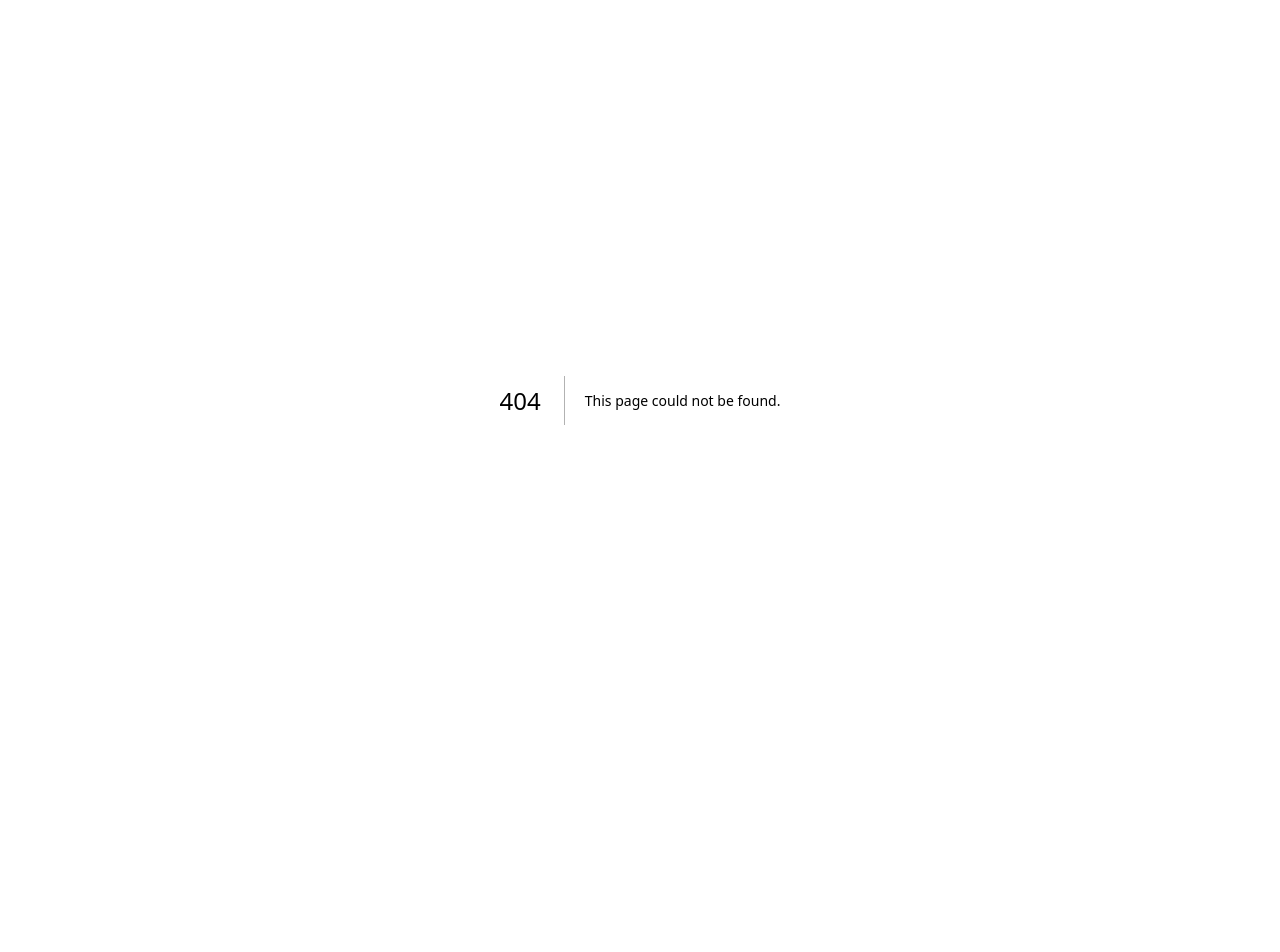
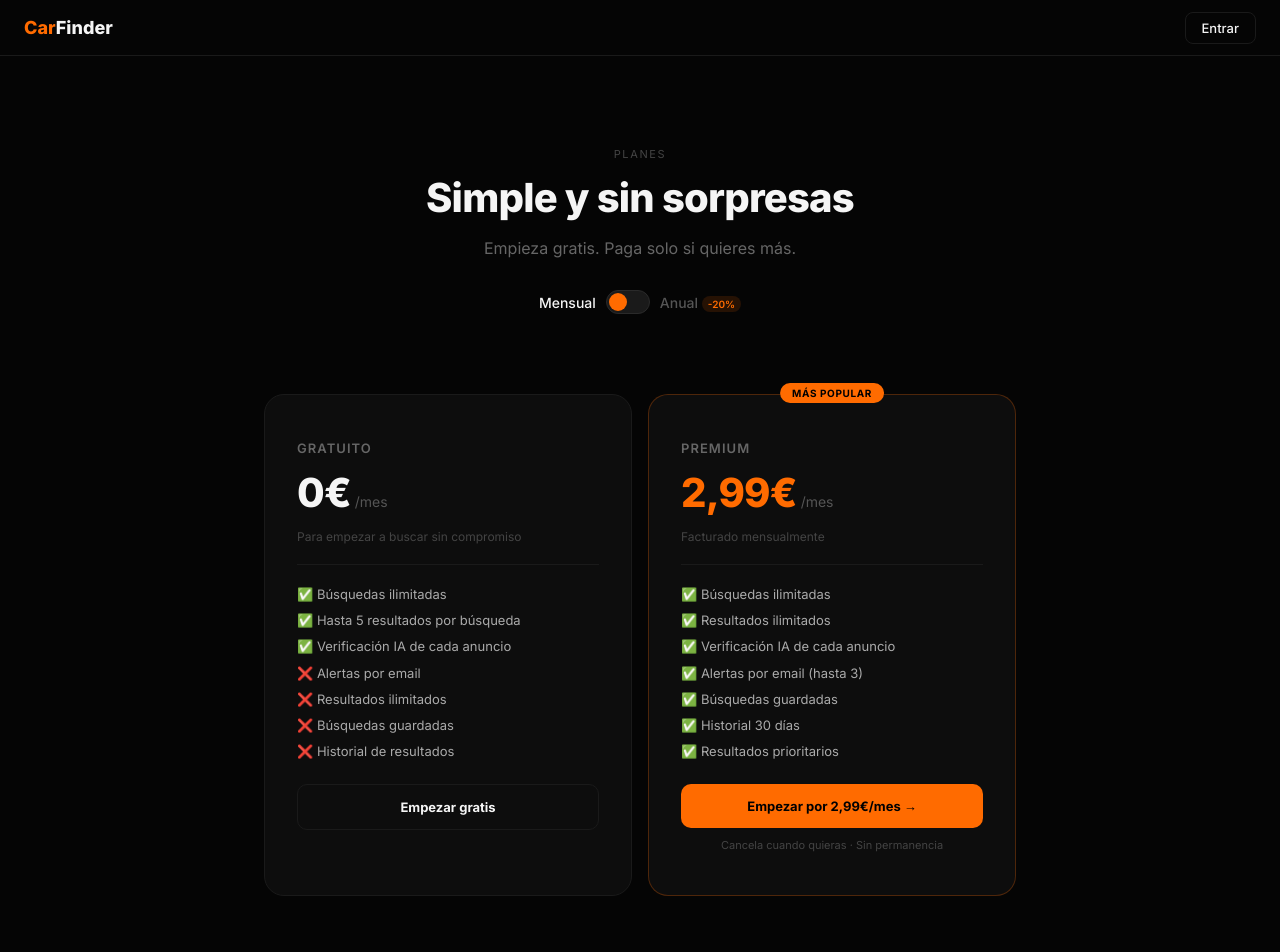
Before and after one commit to maarcmoreno1309-crypto/carfinder-espana, a Next.js app: page /precios in a window 1280 px wide. Before the commit this address had no page. Shown: the top 952 px of the page. Before the commit the page ends 800 px from the top, so only its background shows below. Built offline with nearby package versions, Linux system fonts and the light colour scheme.

Commit message:
Create page.jsx

```diff
--- /dev/null
+++ b/app/precios/page.jsx
@@ -0,0 +1,151 @@
+"use client";
+import { useState } from "react";
+
+export default function Precios() {
+  const [anual, setAnual] = useState(false);
+
+  return (
+    <main style={S.main}>
+      <link href="https://fonts.googleapis.com/css2?family=Inter:wght@400;500;600;700;800&display=swap" rel="stylesheet" />
+
+      <nav style={S.nav}>
+        <a href="/" style={S.logo}><span style={S.logoAccent}>Car</span>Finder</a>
+        <a href="/login" style={S.navBtn}>Entrar</a>
+      </nav>
+
+      <section style={S.hero}>
+        <p style={S.eyebrow}>PLANES</p>
+        <h1 style={S.title}>Simple y sin sorpresas</h1>
+        <p style={S.sub}>Empieza gratis. Paga solo si quieres más.</p>
+
+        <div style={S.toggle}>
+          <span style={{...S.toggleOpt, color: !anual ? "#F5F5F5" : "#555"}} onClick={() => setAnual(false)}>Mensual</span>
+          <div style={S.toggleTrack} onClick={() => setAnual(!anual)}>
+            <div style={{...S.toggleThumb, transform: anual ? "translateX(20px)" : "translateX(2px)"}} />
+          </div>
+          <span style={{...S.toggleOpt, color: anual ? "#F5F5F5" : "#555"}} onClick={() => setAnual(true)}>
+            Anual <span style={S.saveBadge}>-20%</span>
+          </span>
+        </div>
+      </section>
+
+      <section style={S.plans}>
+        {/* PLAN GRATUITO */}
+        <div style={S.card}>
+          <p style={S.planName}>Gratuito</p>
+          <div style={S.priceRow}>
+            <span style={S.price}>0€</span>
+            <span style={S.period}>/mes</span>
+          </div>
+          <p style={S.planSub}>Para empezar a buscar sin compromiso</p>
+          <div style={S.divider} />
+          <ul style={S.features}>
+            {[
+              "✅ Búsquedas ilimitadas",
+              "✅ Hasta 5 resultados por búsqueda",
+              "✅ Verificación IA de cada anuncio",
+              "❌ Alertas por email",
+              "❌ Resultados ilimitados",
+              "❌ Búsquedas guardadas",
+              "❌ Historial de resultados",
+            ].map((f, i) => <li key={i} style={S.feature}>{f}</li>)}
+          </ul>
+          <a href="/" style={{...S.btn, ...S.btnSecondary}}>Empezar gratis</a>
+        </div>
+
+        {/* PLAN PREMIUM */}
+        <div style={{...S.card, ...S.cardPremium}}>
+          <div style={S.popularBadge}>MÁS POPULAR</div>
+          <p style={S.planName}>Premium</p>
+          <div style={S.priceRow}>
+            <span style={{...S.price, color:"#FF6B00"}}>{anual ? "2,39€" : "2,99€"}</span>
+            <span style={S.period}>/mes</span>
+          </div>
+          <p style={S.planSub}>{anual ? "Facturado anualmente (28,70€/año)" : "Facturado mensualmente"}</p>
+          <div style={S.divider} />
+          <ul style={S.features}>
+            {[
+              "✅ Búsquedas ilimitadas",
+              "✅ Resultados ilimitados",
+              "✅ Verificación IA de cada anuncio",
+              "✅ Alertas por email (hasta 3)",
+              "✅ Búsquedas guardadas",
+              "✅ Historial 30 días",
+              "✅ Resultados prioritarios",
+            ].map((f, i) => <li key={i} style={S.feature}>{f}</li>)}
+          </ul>
+          <a href="/login" style={S.btn}>Empezar por 2,99€/mes →</a>
+          <p style={S.cancelNote}>Cancela cuando quieras · Sin permanencia</p>
+        </div>
+      </section>
+
+      <section style={S.faq}>
+        <h2 style={S.faqTitle}>Preguntas frecuentes</h2>
+        <div style={S.faqGrid}>
+          {[
+            { q:"¿Puedo cancelar cuando quiera?", a:"Sí, sin permanencia ni penalizaciones. Cancelas y no se vuelve a cobrar." },
+            { q:"¿Cómo funcionan las alertas?", a:"Defines tus filtros y te avisamos por email cuando aparece un anuncio que encaja. Sin que tengas que abrir la web." },
+            { q:"¿Qué métodos de pago aceptáis?", a:"Tarjeta de crédito o débito a través de Stripe, la plataforma de pagos más segura del mundo." },
+            { q:"¿Hay período de prueba?", a:"El plan gratuito ya es una prueba sin límite de tiempo. Pasa a premium solo si quieres las alertas y más resultados." },
+          ].map((f, i) => (
+            <div key={i} style={S.faqItem}>
+              <p style={S.faqQ}>{f.q}</p>
+              <p style={S.faqA}>{f.a}</p>
+            </div>
+          ))}
+        </div>
+      </section>
+
+      <footer style={S.footer}>
+        <a href="/" style={S.footerLogo}><span style={S.logoAccent}>Car</span>Finder</a>
+        <span style={S.footerMeta}>Comparador independiente · Sin publicidad · Sin trampa</span>
+      </footer>
+    </main>
+  );
+}
+
+const A = "#FF6B00";
+const S = {
+  main: { minHeight:"100vh", background:"#050505", color:"#F5F5F5", fontFamily:"'Inter', sans-serif" },
+  nav: { borderBottom:"1px solid #1A1A1A", padding:"0 1.5rem", height:56, display:"flex", alignItems:"center", justifyContent:"space-between" },
+  logo: { fontWeight:800, fontSize:18, textDecoration:"none", color:"#F5F5F5" },
+  logoAccent: { color:A },
+  navBtn: { fontSize:13, fontWeight:500, color:"#F5F5F5", textDecoration:"none", border:"1px solid #1A1A1A", padding:"7px 16px", borderRadius:8 },
+
+  hero: { textAlign:"center", padding:"5rem 1.5rem 3rem" },
+  eyebrow: { fontSize:11, letterSpacing:"0.15em", color:"#444", marginBottom:12 },
+  title: { fontWeight:800, fontSize:40, letterSpacing:"-0.02em", margin:"0 0 12px" },
+  sub: { fontSize:16, color:"#666", marginBottom:"2rem" },
+  toggle: { display:"inline-flex", alignItems:"center", gap:10 },
+  toggleOpt: { fontSize:14, cursor:"pointer", fontWeight:500 },
+  toggleTrack: { width:44, height:24, background:"#1A1A1A", borderRadius:99, position:"relative", cursor:"pointer", border:"1px solid #2A2A2A" },
+  toggleThumb: { width:18, height:18, background:A, borderRadius:"50%", position:"absolute", top:2, transition:"transform 0.2s" },
+  saveBadge: { fontSize:10, background:`${A}22`, color:A, padding:"2px 6px", borderRadius:99, fontWeight:600 },
+
+  plans: { maxWidth:800, margin:"0 auto", padding:"2rem 1.5rem 5rem", display:"grid", gridTemplateColumns:"1fr 1fr", gap:16 },
+  card: { background:"#0D0D0D", border:"1px solid #1A1A1A", borderRadius:20, padding:"2rem", position:"relative" },
+  cardPremium: { border:`1px solid ${A}44` },
+  popularBadge: { position:"absolute", top:-12, left:"50%", transform:"translateX(-50%)", background:A, color:"#000", fontSize:10, fontWeight:700, padding:"4px 12px", borderRadius:99, letterSpacing:"0.06em" },
+  planName: { fontSize:13, fontWeight:600, color:"#666", textTransform:"uppercase", letterSpacing:"0.08em", marginBottom:12 },
+  priceRow: { display:"flex", alignItems:"baseline", gap:4, marginBottom:6 },
+  price: { fontWeight:800, fontSize:40, letterSpacing:"-0.02em" },
+  period: { fontSize:14, color:"#555" },
+  planSub: { fontSize:12, color:"#444", marginBottom:"1.25rem" },
+  divider: { borderTop:"1px solid #1A1A1A", marginBottom:"1.25rem" },
+  features: { listStyle:"none", padding:0, margin:"0 0 1.5rem", display:"flex", flexDirection:"column", gap:8 },
+  feature: { fontSize:13, color:"#AAA", lineHeight:1.4 },
+  btn: { display:"block", textAlign:"center", background:A, color:"#000", border:"none", borderRadius:10, padding:"14px", fontSize:13, fontWeight:700, cursor:"pointer", textDecoration:"none", fontFamily:"'Inter', sans-serif" },
+  btnSecondary: { background:"transparent", border:"1px solid #1A1A1A", color:"#F5F5F5" },
+  cancelNote: { textAlign:"center", fontSize:11, color:"#444", marginTop:10 },
+
+  faq: { maxWidth:800, margin:"0 auto", padding:"2rem 1.5rem 5rem" },
+  faqTitle: { fontWeight:700, fontSize:24, letterSpacing:"-0.02em", marginBottom:"2rem", textAlign:"center" },
+  faqGrid: { display:"grid", gridTemplateColumns:"1fr 1fr", gap:16 },
+  faqItem: { background:"#0D0D0D", border:"1px solid #1A1A1A", borderRadius:14, padding:"1.25rem" },
+  faqQ: { fontWeight:600, fontSize:14, marginBottom:8, color:"#F5F5F5" },
+  faqA: { fontSize:13, color:"#666", lineHeight:1.6 },
+
+  footer: { borderTop:"1px solid #1A1A1A", padding:"2rem 1.5rem", display:"flex", alignItems:"center", justifyContent:"space-between" },
+  footerLogo: { fontWeight:800, fontSize:18, textDecoration:"none", color:"#F5F5F5" },
+  footerMeta: { fontSize:12, color:"#333" },
+};
```
